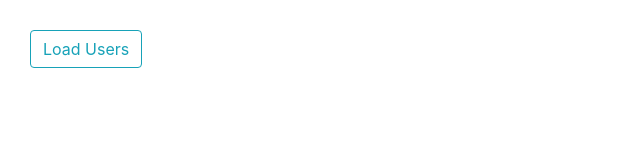
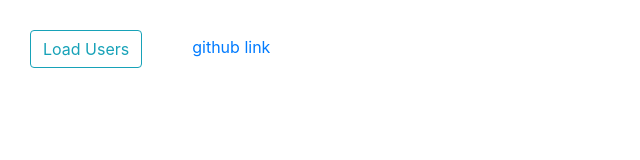
Before and after one commit to kochetovM/apirequestUsers, a React (Create React App) app: page / in a window 1280 px wide. Shown: the top 160 px of the page, without its empty margins (0-640 px from the left). Built offline with nearby package versions, Linux system fonts and the light colour scheme.

Commit message:
component added

```diff
--- a/src/App.js
+++ b/src/App.js
@@ -44,6 +44,8 @@ function App() {
   return (
     <div className="">
        <button className="btn btn-outline-info header" onClick={load}>Load Users</button>
+        <a className="stepahead" href="https://github.com/rusbur/apirequestUsers">github link</a>
+
 
         <div className="tablestyle">
         { users[0]==null? "" : <Table change_item={change_item} users={users}/>
```
Also changed, not shown: package.json (+7 -1 lines), 1 other file (tests, documents, lock files or other folders).
